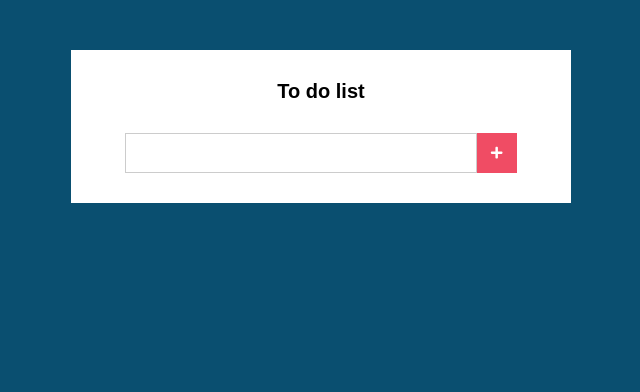
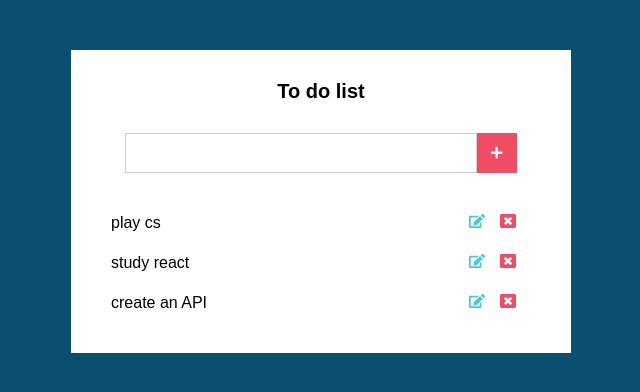
Before and after one commit to victormxlo/react-to-do-list, a React (Create React App) app: page / in a window 1280 px wide. Shown: the top 392 px of the page, without its empty margins (319-959 px from the left). Built offline with nearby package versions, Linux system fonts and the light colour scheme.

Commit message:
Stylized tasks

```diff
--- a/src/components/Main.css
+++ b/src/components/Main.css
@@ -36,3 +36,40 @@
   align-items: center;
   justify-content: center;
 }
+
+.tasks {
+  margin-top: 30px;
+}
+
+.tasks li {
+  display: flex;
+  align-items: center;
+  justify-content: space-between;
+  padding: 10px;
+  transition: all 600ms;
+}
+
+.tasks li:hover {
+  background: #51c5de;
+}
+
+.tasks li .edit {
+  margin-right: 15px;
+  color: #51c5de;
+}
+
+.tasks li .delete {
+  margin-right: 15px;
+  color: #f04c64;
+}
+
+.tasks li:hover .edit,
+.tasks li:hover .delete {
+  color: #000;
+}
+
+.tasks li .edit,
+.tasks li .delete {
+  cursor: pointer;
+  transition: all 600ms;
+}
--- a/src/components/Main.js
+++ b/src/components/Main.js
@@ -2,12 +2,20 @@ import React, { Component } from 'react';
 
 // Form
 import { FaPlus } from 'react-icons/fa';
+
+// Tasks
+import { FaEdit, FaWindowClose } from 'react-icons/fa';
 
 import './Main.css';
 
 export default class Main extends Component {
   state = {
     newTask: '',
+    tasks: [
+      'play cs',
+      'study react',
+      'create an API',
+    ],
   };
 
   handleChange = (e) => {
@@ -17,7 +25,7 @@ export default class Main extends Component {
   };
 
   render() {
-    const { newTask } = this.state;
+    const { newTask, tasks } = this.state;
 
     return (
       <div className="main">
@@ -29,6 +37,18 @@ export default class Main extends Component {
             <FaPlus />
           </button>
         </form>
+
+        <ul className="tasks">
+          {tasks.map((task) => (
+            <li key={task}>
+              {task}
+              <div>
+                <FaEdit className="edit" />
+                <FaWindowClose className="delete" />
+              </div>
+            </li>
+          ))}
+        </ul>
       </div>
     );
   }
```
Also changed, not shown: .eslintrc.js.
